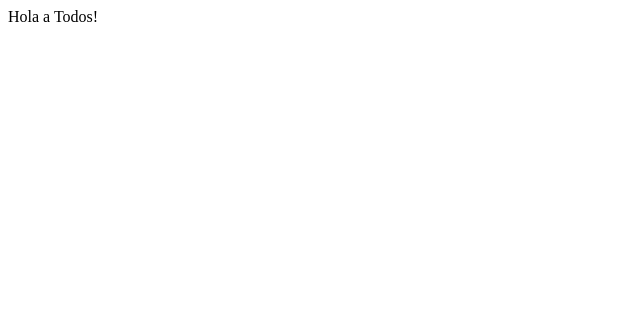
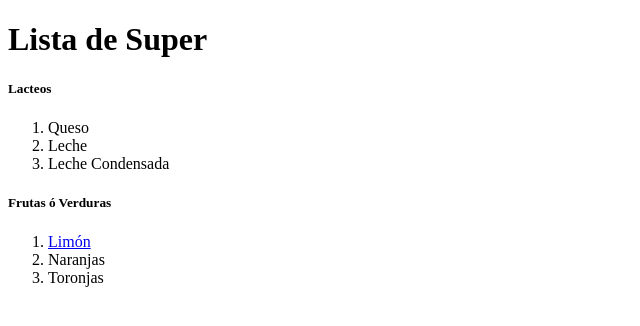
Before and after one commit to xMIKAUx/proyectoscursoplatzi, a plain HTML site: page index.html in a window 1280 px wide. Shown: the whole page, without its empty margins (0-640 px from the left). Drawn offline with Linux system fonts and the light colour scheme.

Commit message:
Primer Cambio a Listas de Super

```diff
--- a/index.html
+++ b/index.html
@@ -7,6 +7,20 @@
     <title>Document</title>
 </head>
 <body>
-    Hola a Todos!
+    <h1>Lista de Super</h1>
+    <h5>Lacteos</h5>
+        <ol>
+            <li>Queso</li>
+            <li>Leche</li>
+            <li>Leche Condensada</li>
+        </ol>
+    <h5>Frutas ó Verduras</h5>
+        <ol>
+            <li>
+                <a href="https://www.kiwilimon.com/receta/postres/pay-de-limon-con-galletas-marias">Limón</a>
+            </li>
+            <li>Naranjas</li>
+            <li>Toronjas</li>
+        </ol>
 </body>
 </html>
```
